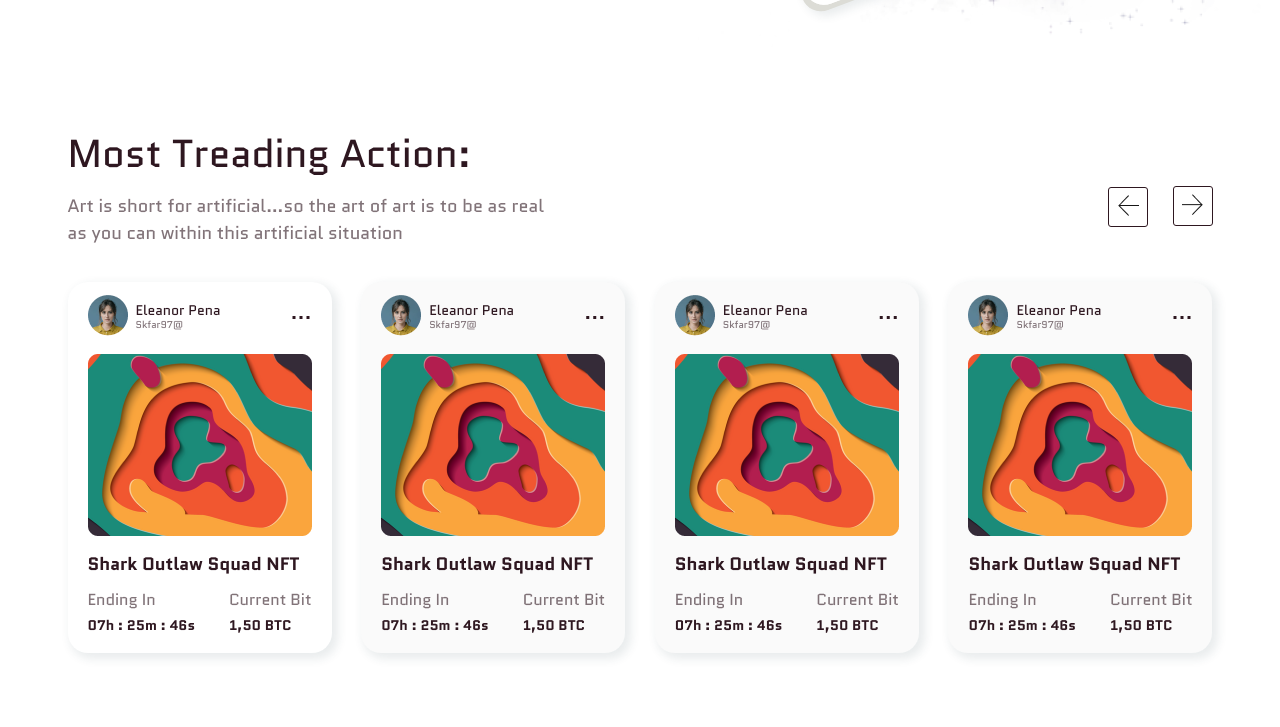
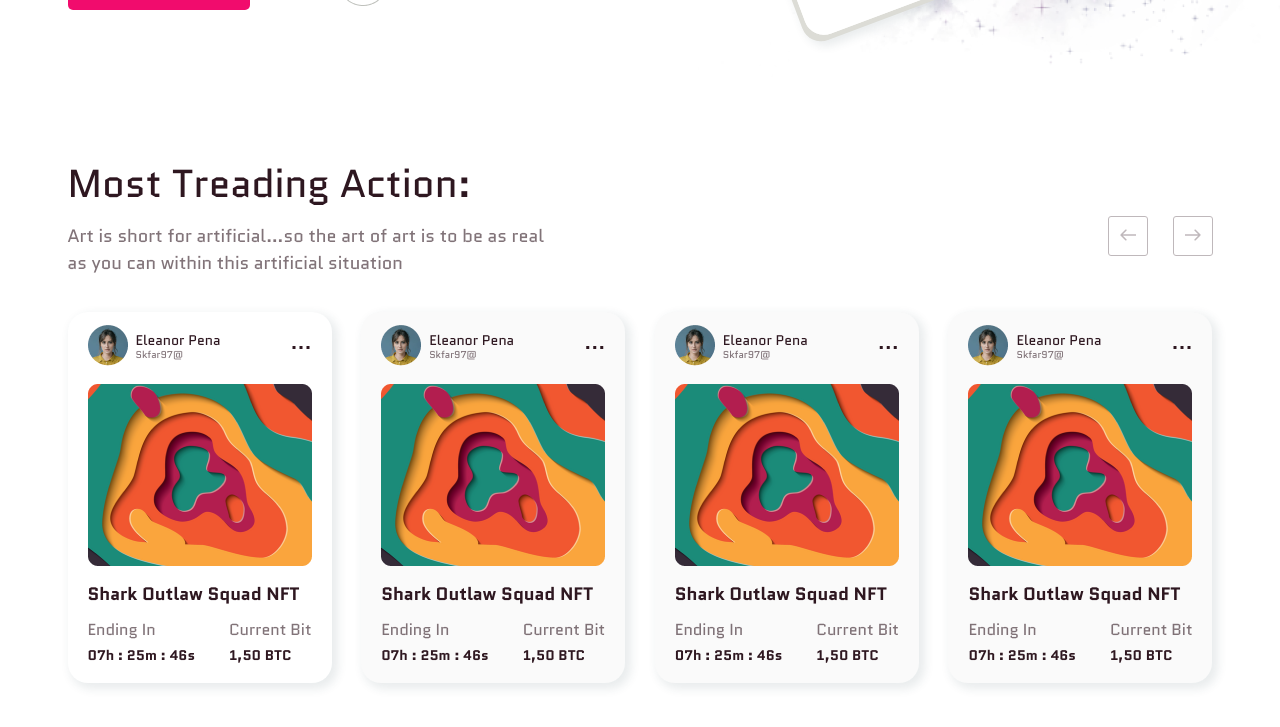
Before and after one commit to Musiyan98/project, a plain HTML site: page NFT/index.html in a window 1280 px wide. Shown: the part 883-1610 px from the top of the page. Drawn offline with Linux system fonts and the light colour scheme.

Commit message:
cardReady.

```diff
--- a/NFT/css/style.scss
+++ b/NFT/css/style.scss
@@ -14,6 +14,7 @@ header {
 	display: flex;
 	justify-content: space-between;
 	height: 45px;
+	margin-top: 30px;
 }
 
 .header-item {
@@ -332,8 +333,7 @@ line-height: 26px;
 .footer-content-btn button {
 	width: 40px;
 height: 40px;
-
-// opacity: 0.3;
+opacity: 0.3;
 background-color: #fff;
 border: 1px solid #2E1720;
 box-sizing: border-box;
--- a/NFT/index.html
+++ b/NFT/index.html
@@ -188,8 +188,8 @@
                </div>
 
                <div class="footer-content-btn">
-                  <button><img src="image/Vector 4.png" alt=""></button>
-                  <button><img src="image/Vector 3.png" alt=""></button>
+                  <button><img src="image/Arrow 3.png" alt=""></button>
+                  <button><img src="image/Arrow 2.png" alt=""></button>
                </div>
             </div>
 
```
Also changed, not shown: NFT/css/style.css, NFT/image/Arrow 2.png (added), NFT/image/Arrow 3.png (added), 1 other file.
